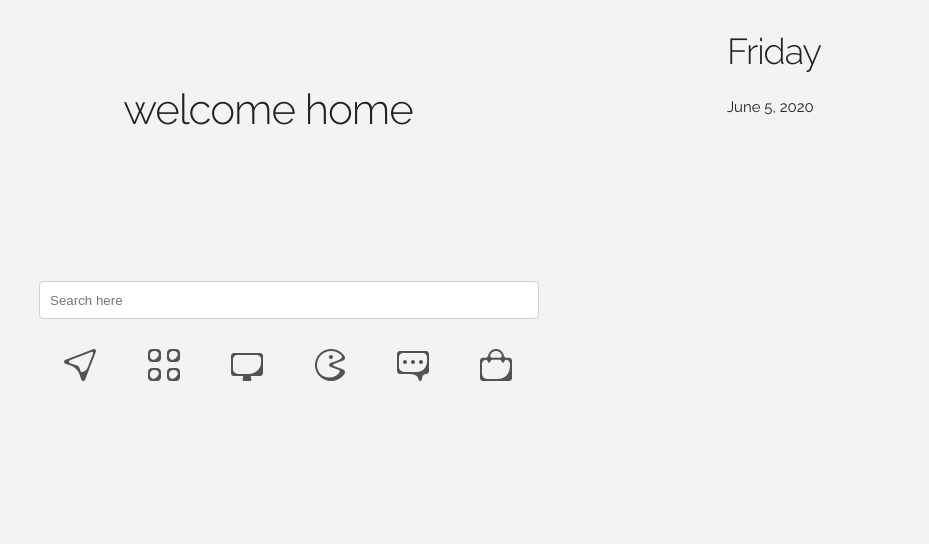
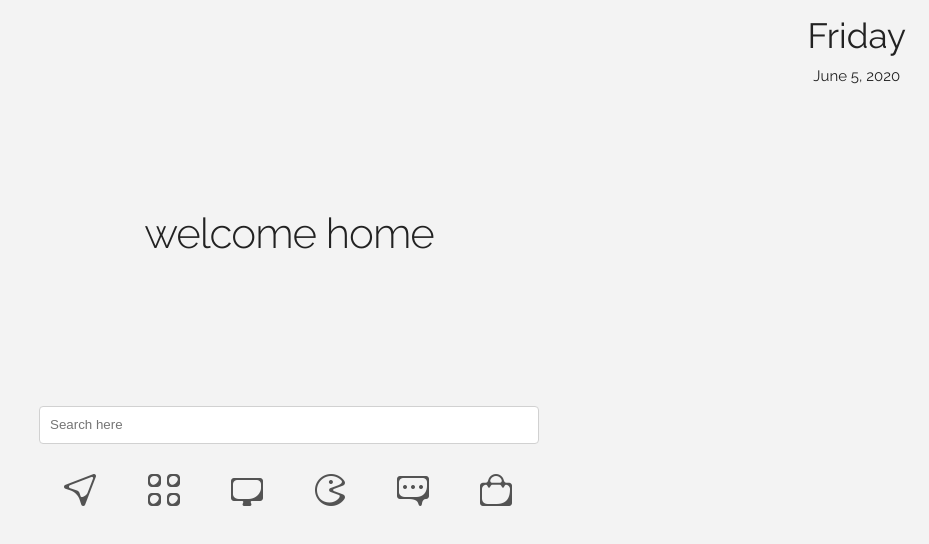
Before and after one commit to strong-code/strongcode-client, a plain HTML site: page index.html in a window 1280 px wide. Shown: the whole page, without its empty margins (351-1280 px from the left). Drawn offline with nearby package versions, Linux system fonts and the light colour scheme.

Commit message:
add styling to date container

```diff
--- a/assets/main.css
+++ b/assets/main.css
@@ -3,13 +3,14 @@ body {
 }
 
 #main {
-  padding-top: 6%;
+  padding-top: 200px;
   text-align: center;
 }
 
 #dateContainer {
   float: right;
-  margin-right: 100px;
+  margin-right: 15px;
+  text-align: center;
 }
 
 #search {
--- a/assets/main.js
+++ b/assets/main.js
@@ -39,7 +39,8 @@ function initDate() {
 
   let today = new Date()
 
-  let str = `<h3>${days[today.getDay()]}</h3><p>${months[today.getMonth()]} ${today.getDay()}, ${today.getFullYear()}`
+  let str = `<span id="dateTop">${days[today.getDay()]}</span><p>${months[today.getMonth()]} ${today.getDay()}, ${today.getFullYear()}`
 
   $('#dateContainer').append(str)
+  $('#dateTop').css('font-size', '3.5rem')
 }
--- a/index.html
+++ b/index.html
@@ -1,6 +1,6 @@
 <html>
 <head>
-  <title>Test</title>
+  <title>strongco.de</title>
   <link href="//fonts.googleapis.com/css?family=Raleway:400,300,600" rel="stylesheet" type="text/css">
   <link href="assets/skeleton.css" rel="stylesheet" type="text/css">
   <link href="assets/main.css" rel="stylesheet" type="text/css">
@@ -12,7 +12,7 @@
 </head>
 
 <body onload="init()">
-  <div id="dateContainer"><h2></h2></div>
+  <div id="dateContainer"></div>
 
   <div class="container" id="main">
     <h2>welcome home</h2>
```
